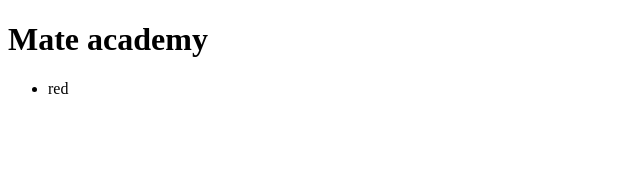
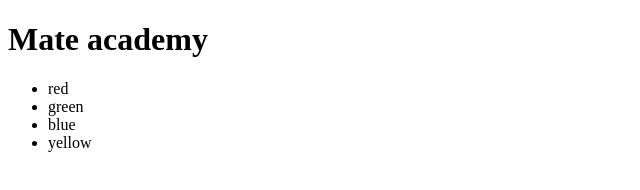
Before and after one commit to VitaliyZaiets/my-project, a plain HTML site: page index.html in a window 1280 px wide. Shown: the whole page, without its empty margins (0-640 px from the left). Drawn offline with Linux system fonts and the light colour scheme.

```diff
--- a/index.html
+++ b/index.html
@@ -10,6 +10,9 @@
  <h1>Mate academy</h1>
  <ul>
   <li>red</li>
+  <li>green</li>
+  <li>blue</li>
+  <li>yellow</li>
  </ul>
 </body>
 </html>
```
